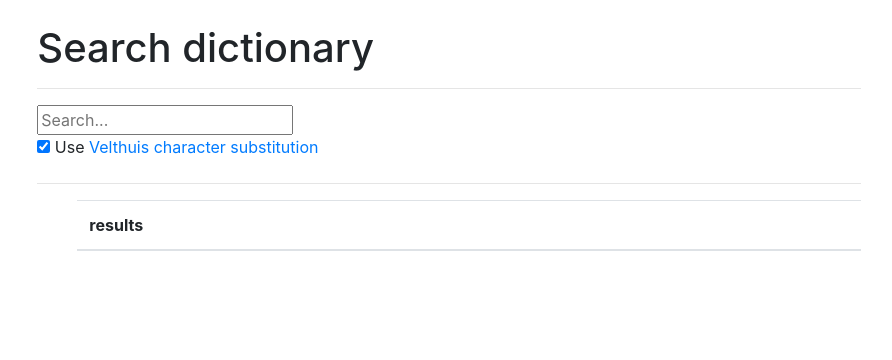
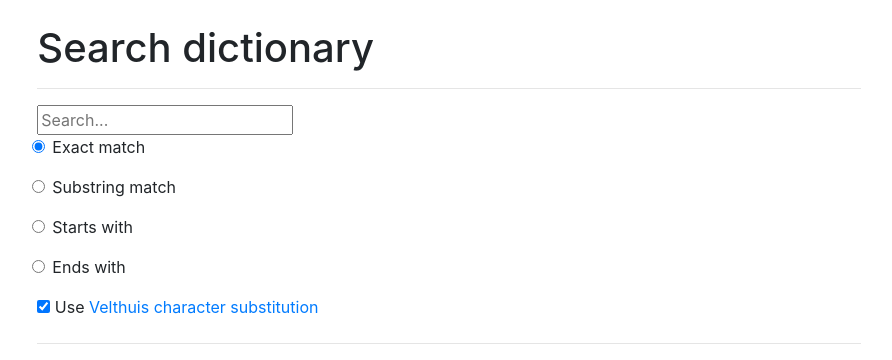
Before and after one commit to falko-strenzke/dpd-server-django, a Django app: page /dict/dpd/search/ in a window 1280 px wide. Shown: the part 56-416 px from the top of the page, without its empty margins (191-1083 px from the left). Run offline with Django 4.2, Linux system fonts and the light colour scheme; lists and menus that the app fills with data are empty.

Commit message:
enhanced search options

```diff
--- a/dpdwebserver/dict/templates/search_entries_of_dict.html
+++ b/dpdwebserver/dict/templates/search_entries_of_dict.html
@@ -6,6 +6,34 @@
   <hr>
   <form action="" method="get">
     <input id="search_input" name="q" type="text" placeholder="Search..." onkeyup="replaceChars()" >
+
+    <div class="col">
+      <div class="form-group">
+        <input class="form-check-input" type="radio" name="search_type" id="search_type1" value="exact" checked>
+        <label class="form-check-label" for="search_type1">
+         Exact match
+        </label>
+      </div>
+      <div class="form-group">
+        <input class="form-check-input" type="radio" name="search_type" id="search_type2" value="substring_match">
+        <label class="form-check-label" for="search_type2">
+          Substring match
+        </label>
+      </div>
+      <div class="form-group">
+        <input class="form-check-input" type="radio" name="search_type" id="search_type3" value="starts_with">
+        <label class="form-check-label" for="search_type3">
+          Starts with
+        </label>
+      </div>
+      <div class="form-group">
+        <input class="form-check-input" type="radio" name="search_type" id="search_type4" value="ends_with">
+        <label class="form-check-label" for="search_type4">
+          Ends with
+        </label>
+      </div>
+    </div>
+
   </form>
 
   <div>
@@ -39,6 +67,8 @@ function replaceChars() {
 }
 </script>
 
+
+
   <hr>
   {{ query_string_with_label|linebreaks }}
   <ul>
--- a/dpdwebserver/dict/views.py
+++ b/dpdwebserver/dict/views.py
@@ -45,14 +45,27 @@ class SearchEntriesOfDictView(ListView):
 
     def get_queryset(self): # new
         query = self.request.GET.get("q")
-        result = []
+        search_type = self.request.GET.get("search_type")
+        print(search_type)
         limit_headwords = 400
         limit_inflected = 400
         if query is not None:
-            result = Headword.objects.filter(headword__icontains=query).order_by("headword")[:limit_headwords]
-            inflected_forms : list[Inflected_Form] = list(Inflected_Form.objects.filter(inflected_form__icontains=query).order_by("inflected_form")[:limit_inflected])
+            result = []
+            inflected_forms : list[Inflected_Form] = []
+            if search_type == 'exact':
+                result = list(Headword.objects.filter(headword__iexact=query).order_by("headword")[:limit_headwords])
+                inflected_forms = list(Inflected_Form.objects.filter(inflected_form__iexact=query).order_by("inflected_form")[:limit_inflected])
+            elif search_type == 'substring_match':
+                result = list(Headword.objects.filter(headword__icontains=query).order_by("headword")[:limit_headwords])
+                inflected_forms = list(Inflected_Form.objects.filter(inflected_form__icontains=query).order_by("inflected_form")[:limit_inflected])
+            elif search_type == 'starts_with':
+                result = list(Headword.objects.filter(headword__istartswith=query).order_by("headword")[:limit_headwords])
+                inflected_forms = list(Inflected_Form.objects.filter(inflected_form__istartswith=query).order_by("inflected_form")[:limit_inflected])
+            elif search_type == 'ends_with':
+                result = list(Headword.objects.filter(headword__iendswith=query).order_by("headword")[:limit_headwords])
+                inflected_forms = list(Inflected_Form.objects.filter(inflected_form__iendswith=query).order_by("inflected_form")[:limit_inflected])
             for inflected_form in inflected_forms:
-                result |= Headword.objects.filter(pk=inflected_form.link_text)
+                result += list(Headword.objects.filter(pk=inflected_form.link_text))
             #    result = QuerySet.union(result, result_hw)
             return result
         return []
```
